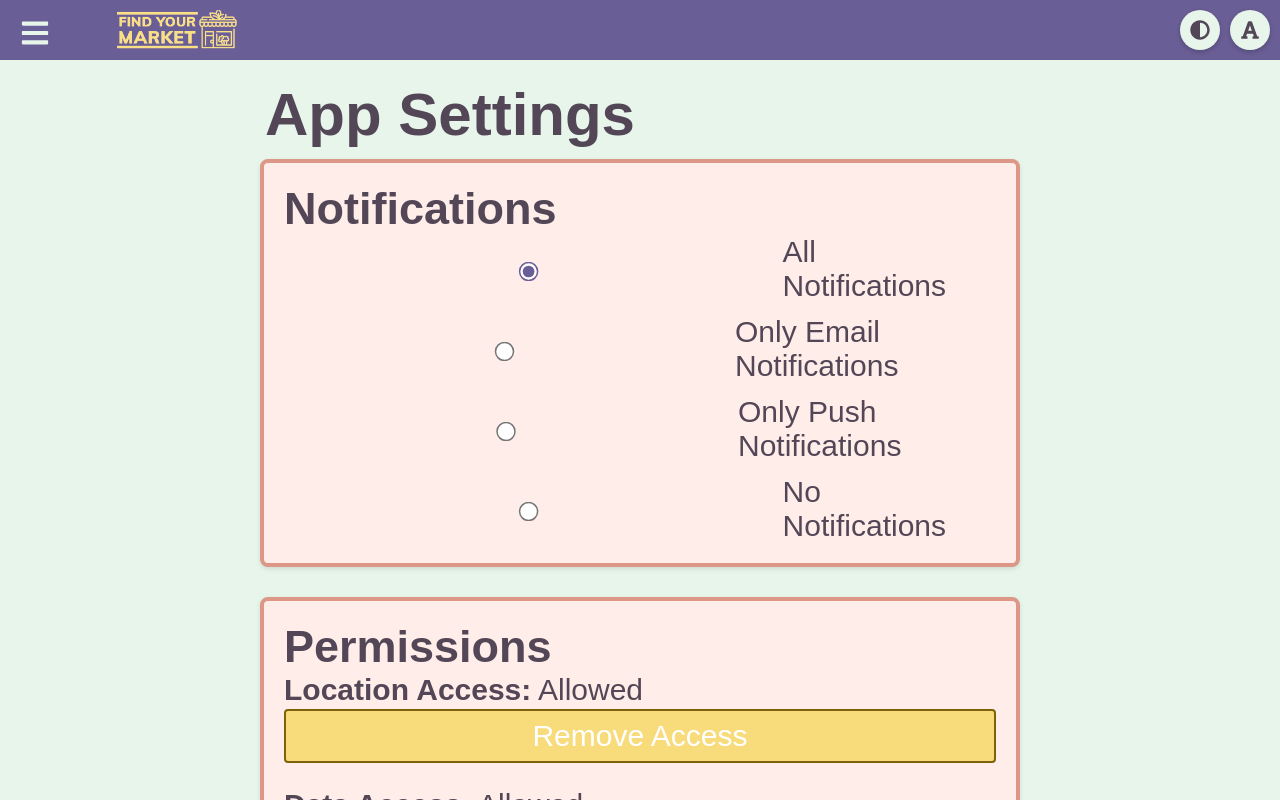
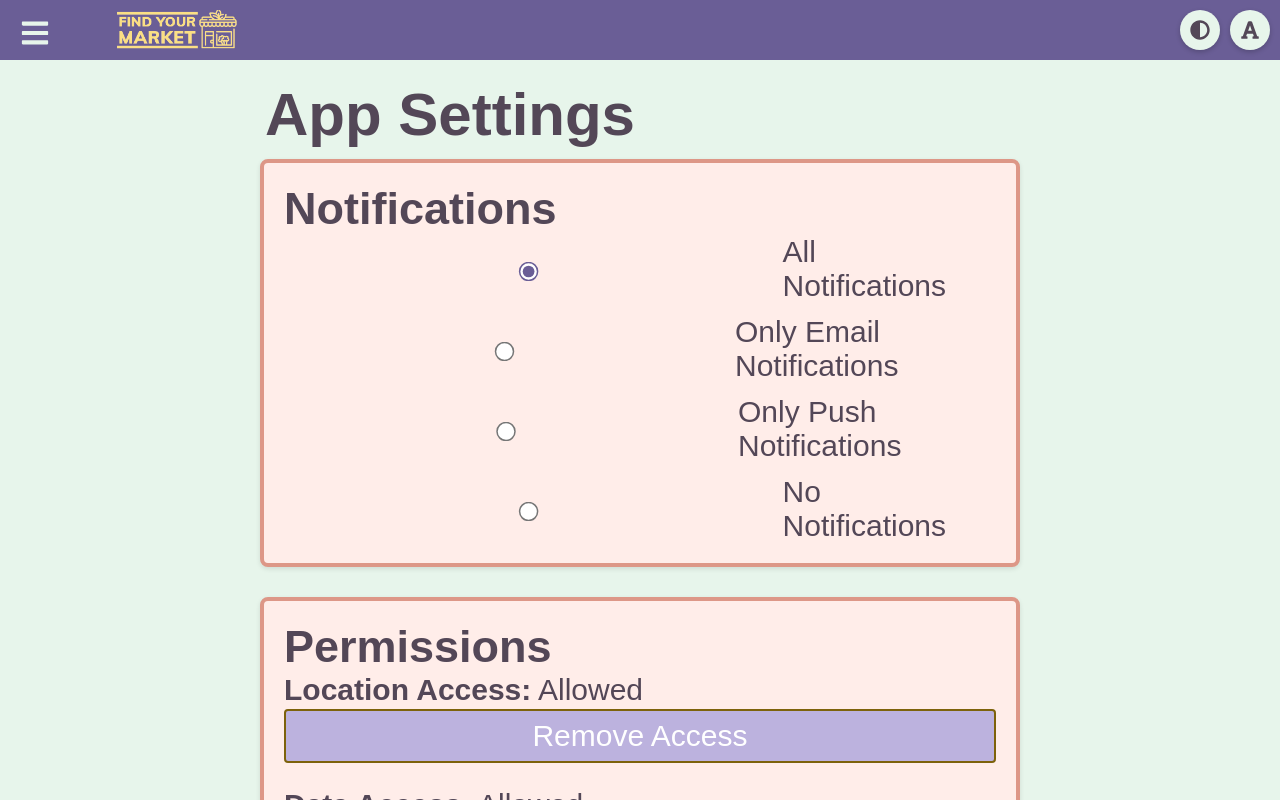
Before and after one commit to Chanelmorgan/FindYourMarket, a React (Create React App) app in the folder find-your-market/: page /AppSettings in a window 1280 px wide. In both pictures the pointer is over the button 640 px from the left and 736 px from the top of the page. Shown: the top 800 px of the page. Built offline with nearby package versions, Linux system fonts and the light colour scheme; a web font is replaced by a local one.

Commit message:
change message

```diff
--- a/find-your-market/src/pages/AppSettingsPage.js
+++ b/find-your-market/src/pages/AppSettingsPage.js
@@ -139,7 +139,7 @@ const AppSettings = () => {
         show={showPopup}
         onClose={handleClosePopup}
         title="Save Successful!"
-        message="Your Settings are now successfully saved :)"
+        message="Your settings are now successfully."
         buttonText="Save"
         onConfirm={handleClosePopup}
       />
--- a/find-your-market/src/styles/AppSettings.css
+++ b/find-your-market/src/styles/AppSettings.css
@@ -93,7 +93,7 @@
 }
 
 .settings-section button:hover {
-  background-color: #f8db7b;
+  background-color: #bcb2de;
 }
 
 .settings-section button:active {
```
